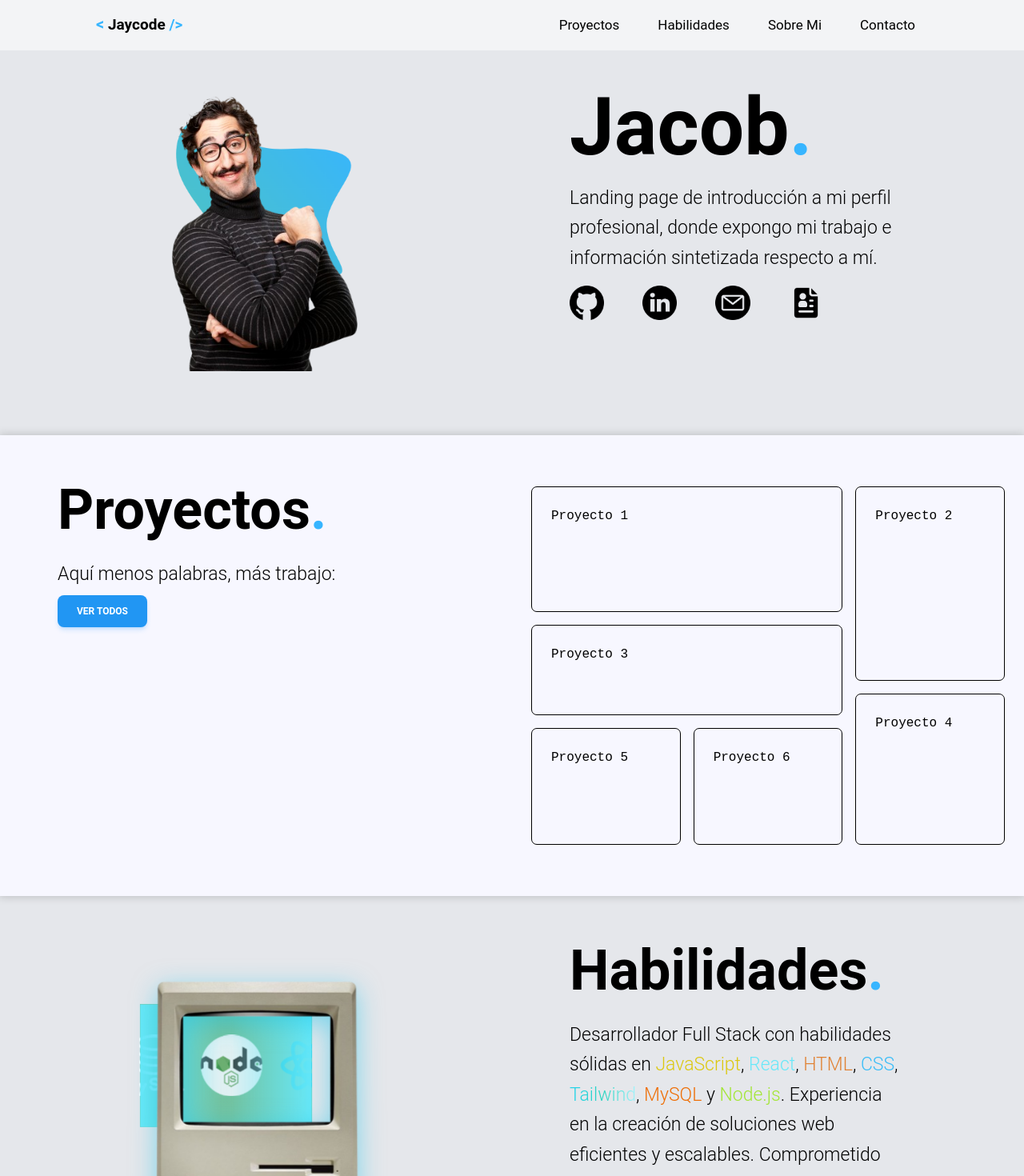
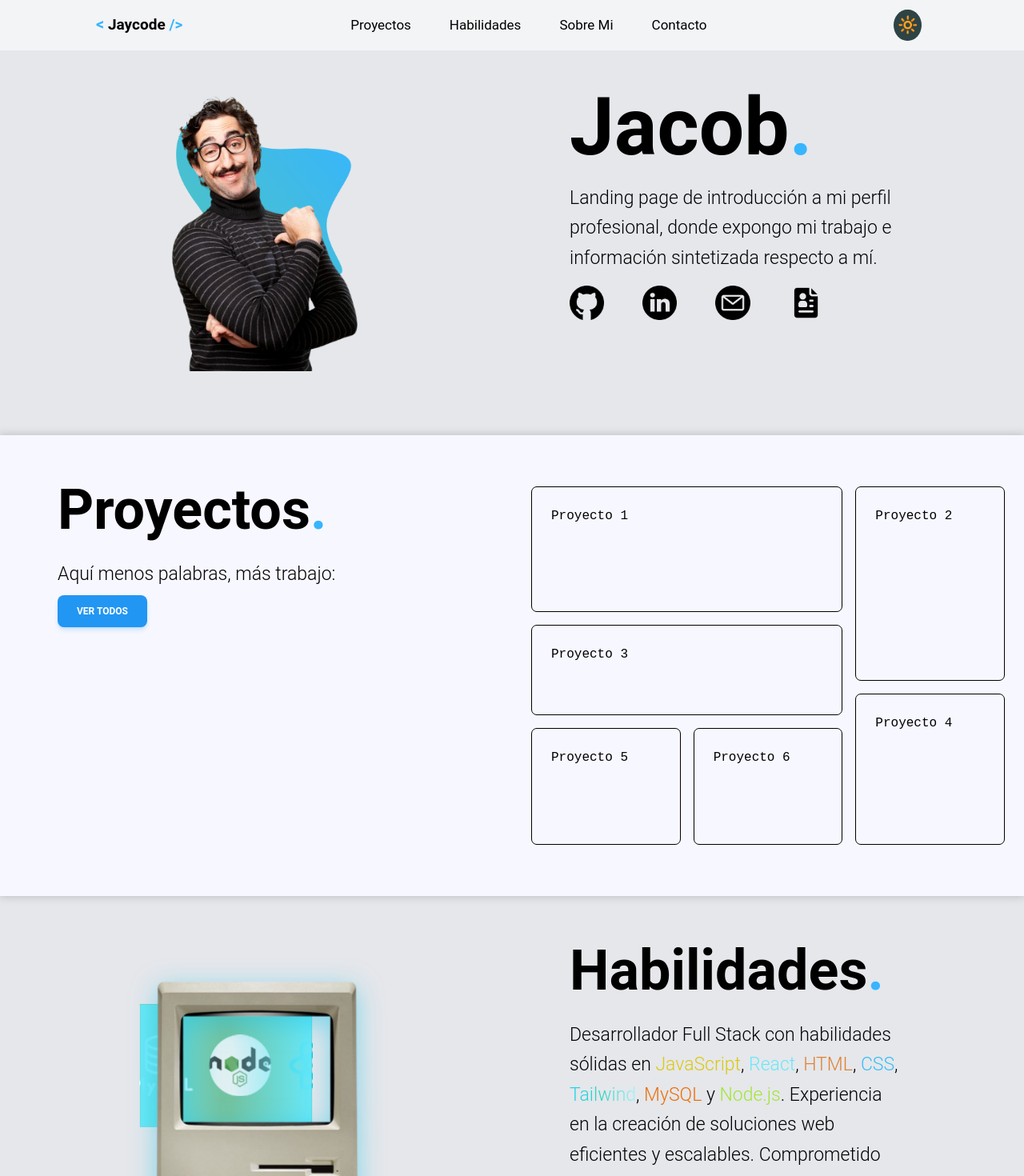
Before and after one commit to jaycode404/jaycode-landing, a React (Vite) app: page / in a window 1280 px wide. Shown: the top 1470 px of the page at 80% size. Built offline with nearby package versions, Linux system fonts and the light colour scheme.

Commit message:
darkmode on

```diff
--- a/index.html
+++ b/index.html
@@ -28,7 +28,7 @@
 
     <title>Vite + React</title>
   </head>
-  <body>
+  <body class="">
     <div id="root"></div>
     <script type="module" src="/src/main.jsx"></script>
   </body>
--- a/src/App.jsx
+++ b/src/App.jsx
@@ -1,4 +1,4 @@
-import React, { useContext } from "react";
+import React, { useContext, useEffect } from "react";
 import { Slider } from "./components/Slider";
 import { GeneralContext, GeneralProvider } from "./context/GeneralContext";
 import Header from "./components/Header";
@@ -11,8 +11,17 @@ import BentoGrid from "./components/Grid";
 import { NavList, NavbarSimple } from "./components/Navbar";
 import Footer from "./components/Footer";
 function App() {
+  const { darkMode, toggleTheme } = useContext(GeneralContext);
+
+  useEffect(() => {
+    if (darkMode) {
+      document.body.classList.add("dark-mode");
+    } else {
+      document.body.classList.remove("dark-mode");
+    }
+  }, [darkMode]);
   return (
-    <div className="h-auto ">
+    <div className={` h-auto `}>
       <NavbarSimple />
       <GeneralProvider>
         <div className="mx-auto gap-10 section-bg">
--- a/src/components/Gallery.jsx
+++ b/src/components/Gallery.jsx
@@ -27,7 +27,7 @@ export function Gallery() {
   ];
 
   return (
-    <div className="grid grid-cols-2 gap-2 px-4">
+    <div className="gallery-grid grid  grid-cols-2 gap-2 px-4">
       {data.map(({ imageLink, colSpan, rowSpan }, index) => (
         <div key={index} style={{ gridColumn: `span ${colSpan}`, gridRow: `span ${rowSpan}` }}>
           <img
--- a/src/components/Navbar.jsx
+++ b/src/components/Navbar.jsx
@@ -1,38 +1,23 @@
-import React from "react";
-import { Navbar, Typography } from "@material-tailwind/react";
+import React, { useContext, useState } from "react";
+import { Button, Navbar, Typography } from "@material-tailwind/react";
+import { GeneralContext } from "../context/GeneralContext";
 
 export function NavList() {
-
-
   return (
-    <div
-      className="nav-list"
-    >
-      <a
-        href="/#proyectos"
-        className="nav-link"
-      >
+    <div className="nav-list">
+      <a href="/#proyectos" className="nav-link">
         Proyectos
       </a>
 
-      <a
-        href="/#habilidades"
-        className="nav-link  "
-      >
+      <a href="/#habilidades" className="nav-link  ">
         Habilidades
       </a>
 
-      <a
-        href="/#sobremi"
-        className="nav-link"
-      >
+      <a href="/#sobremi" className="nav-link">
         Sobre Mi
       </a>
 
-      <a
-        href="/#contacto"
-        className="nav-link  "
-      >
+      <a href="/#contacto" className="nav-link  ">
         Contacto
       </a>
     </div>
@@ -40,19 +25,19 @@ export function NavList() {
 }
 
 export function NavbarSimple({ flex, gap }) {
+  const { darkMode, toggleTheme } = useContext(GeneralContext);
+
   return (
     <div className="navbar-container">
       <div className="navbar-div">
-        <Typography
-          as="a"
-          href="/"
-          variant="h6"
-          className="nav-logo nav-link"
-        >
+        <Typography as="a" href="/" variant="h6" className="nav-logo nav-link">
           <span className="span-code lg:text-xl">{"<"}</span> Jaycode{" "}
           <span className="span-code">{"/>"}</span>
         </Typography>
         <NavList flex={flex} gap={gap} />
+        <button onClick={toggleTheme} size="sm" className="theme-button">
+          {darkMode ? "🌙" : "🔆"}
+        </button>
       </div>
     </div>
   );
--- a/src/context/GeneralContext.jsx
+++ b/src/context/GeneralContext.jsx
@@ -6,7 +6,12 @@ const GeneralContext = createContext();
 const GeneralProvider = ({ children }) => {
   const nombre = "jacob";
   const appMessage = "hola desde context por app";
-  const data = { nombre, appMessage };
+  const [darkMode, setDarkMode] = useState(false)
+  const toggleTheme = () => {
+    setDarkMode(prevMode => !prevMode);
+    console.log('darkMode changed')
+  };
+  const data = { nombre, appMessage, darkMode, toggleTheme };
   return (
     <GeneralContext.Provider value={data}>{children}</GeneralContext.Provider>
   );
--- /dev/null
+++ b/src/context/ThemeContext.jsx
@@ -0,0 +1,19 @@
+import React, { createContext, useState, useContext } from 'react';
+
+const ThemeContext = createContext();
+
+export const useTheme = () => useContext(ThemeContext);
+
+export const ThemeProvider = ({ children }) => {
+  const [isDarkMode, setIsDarkMode] = useState(false);
+
+  const toggleDarkMode = () => {
+    setIsDarkMode(prevMode => !prevMode);
+  };
+
+  return (
+    <ThemeContext.Provider value={{ isDarkMode, toggleDarkMode }}>
+      {children}
+    </ThemeContext.Provider>
+  );
+};
--- a/src/index.css
+++ b/src/index.css
@@ -6,11 +6,29 @@
 /* color azul #37B5FF*/
 /* color lavanda  #B65BFE */
 /* color negro #222222 */
+:root {
+  --background-color: rgb(229, 231, 235);
+  --text-color: black;
+}
+
+body {
+  background-color: var(--background-color);
+  color: var(--text-color);
+}
+
+.dark-mode {
+  --background-gradient: linear-gradient(to top, #001f3f, #001a35, #001226, #000c1c);
+  --text-color: white;
+  background: var(--background-gradient);
+}
+
+
 
 * {
   margin: 0;
   padding: 0;
   box-sizing: border-box;
+
 }
 
 html {
@@ -20,7 +38,6 @@ html {
 body {
   overflow-x: hidden;
   background-color: rgb(229, 231, 235);
-  /* background: linear-gradient(to top, #001f3f, #001a35, #001226, #000c1c); */
 }
 p {
   font-family: "Courier New", Courier, monospace;
@@ -137,7 +154,7 @@ p {
     display: flex;
     flex-direction: column;
     height: 30rem;
-    gap: .6rem;
+    gap: 0.6rem;
     padding: 1rem;
   }
   /* CONTACTO---------------------------- */
@@ -504,7 +521,7 @@ p {
     scale: 120%;
     z-index: -1;
   }
-  /* GALLERY-------------------- */
+  /* PROYECTS-------------------- */
 
   .proyect-grid-container {
     display: grid;
@@ -620,6 +637,10 @@ p {
     gap: 1rem;
     padding: 1rem;
   }
+  /* GALLERY ----------------------- */
+  .gallery-grid {
+    grid-template-columns: repeat(auto-fit, minmax(180px, 1fr));
+  }
 }
 
 /* xl */
@@ -726,10 +747,6 @@ p {
   }
   /* GALLERY-------------------- */
 
-  .imagen-gallery {
-    height: 130px;
-    width: 130px;
-  }
   /* PROYECTS------------------------- */
   .proyect-grid-container {
     display: grid;
@@ -741,10 +758,6 @@ p {
     ); /* Dos filas de 100px de alto cada una */
     gap: 1rem;
     padding: 1rem;
-  }
-
-  .grid-item {
-    background-color: #12c2e9;
   }
 }
 
@@ -1123,3 +1136,10 @@ shadowBlue {
   background-position: center;
   background-size: cover;
 }
+.theme-button {
+  padding: 0.3rem;
+  font-size: 20px;
+  background-color: rgb(46, 67, 69);
+  border-radius: 50%;
+  margin: 0.5rem 2rem;
+}
```
